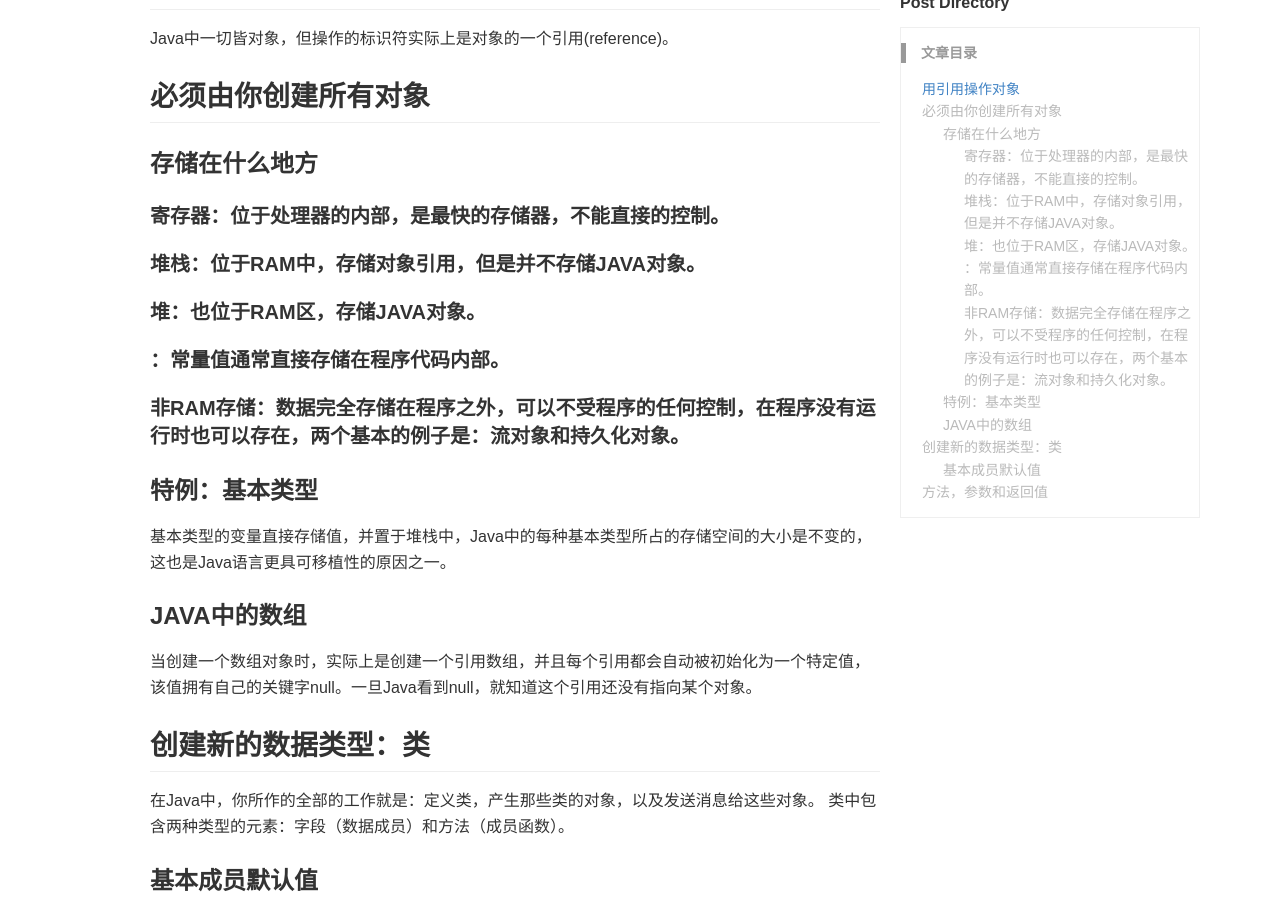
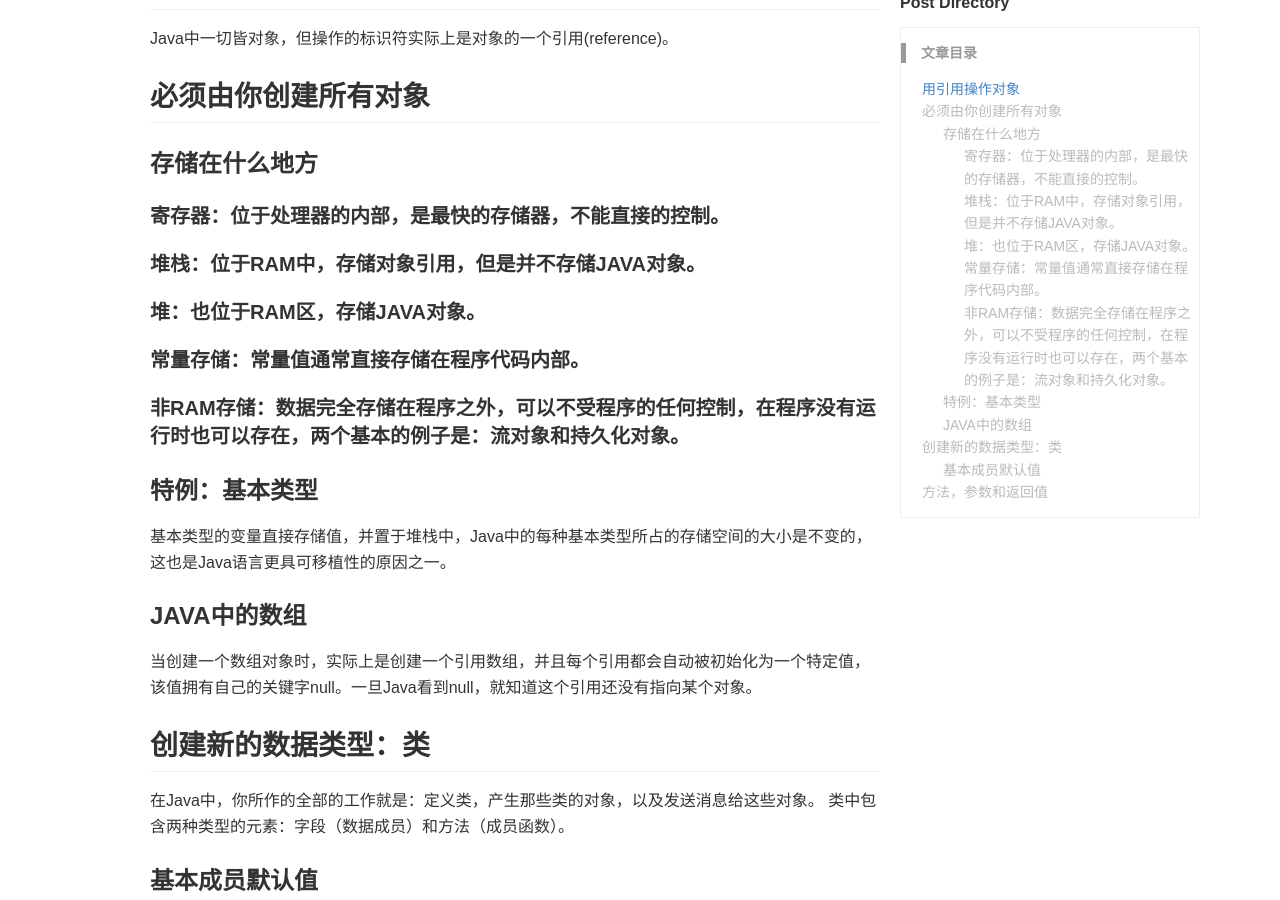
Before and after one commit to QiXingjun/QiXingjun.github.io, a Jekyll site: the page built from _posts/blog/2016-09-08-thinking-in-java-chapter2.md, in a window 1280 px wide and 900 px high, scrolled down 333 px. Built offline with Jekyll 4.4.1, drawn with Linux system fonts in a browser that asks for light colours; comment, search, counter and statistics services are not loaded.

Commit message:
Update 2016-09-08-thinking-in-java-chapter2.md

```diff
--- a/_posts/blog/2016-09-08-thinking-in-java-chapter2.md
+++ b/_posts/blog/2016-09-08-thinking-in-java-chapter2.md
@@ -19,7 +19,7 @@ Java中一切皆对象，但操作的标识符实际上是对象的一个引用(
 #### 寄存器：位于处理器的内部，是最快的存储器，不能直接的控制。
 #### 堆栈：位于RAM中，存储对象引用，但是并不存储JAVA对象。
 #### 堆：也位于RAM区，存储JAVA对象。
-#### ：常量值通常直接存储在程序代码内部。
+#### 常量存储：常量值通常直接存储在程序代码内部。
 #### 非RAM存储：数据完全存储在程序之外，可以不受程序的任何控制，在程序没有运行时也可以存在，两个基本的例子是：流对象和持久化对象。
 
 ### 特例：基本类型
```
